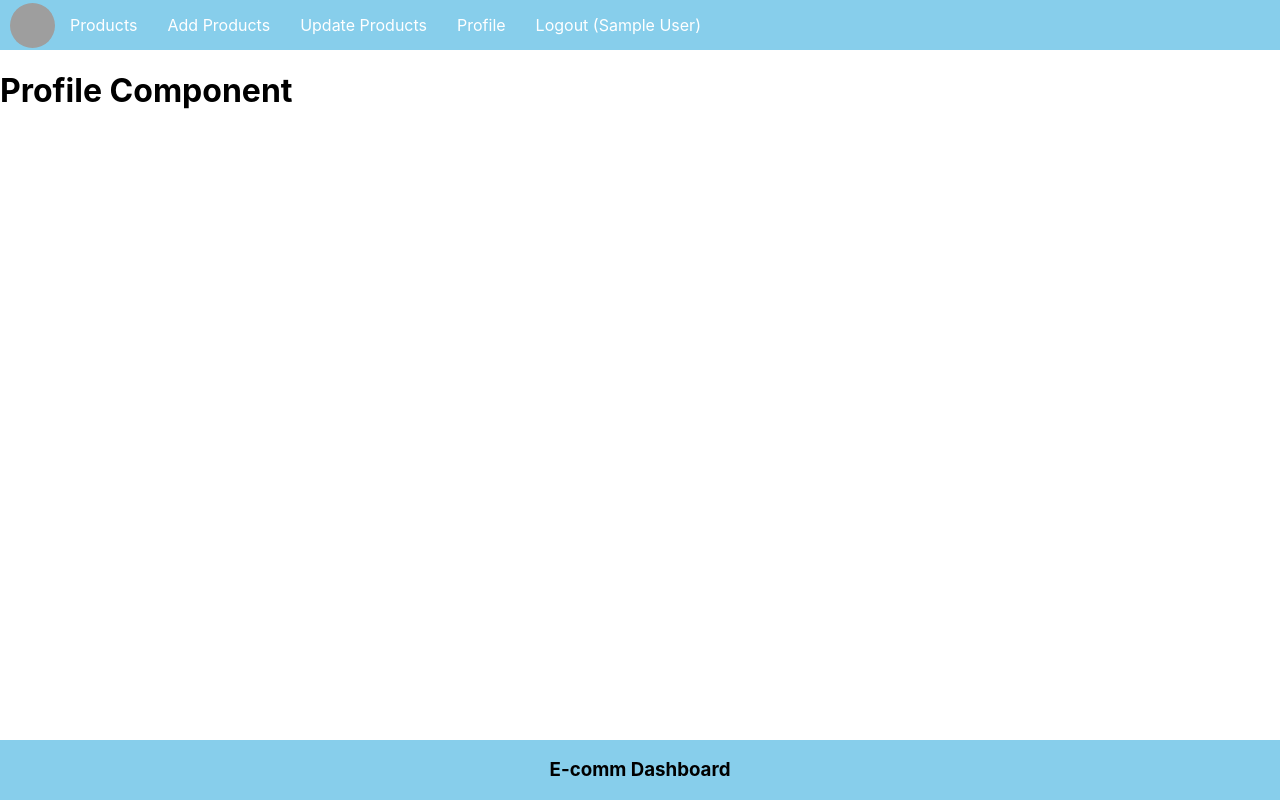
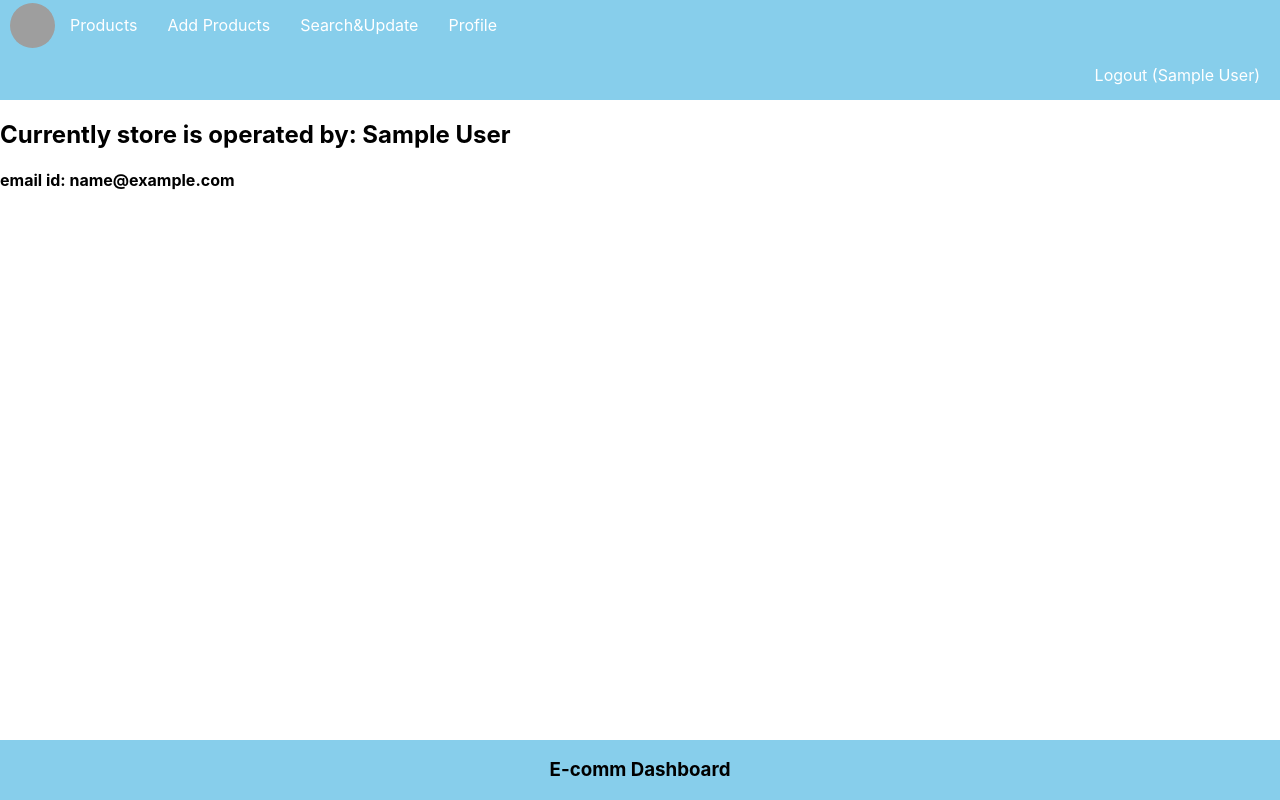
Before and after one commit to amitrajjnv2013/e-dashboard-front-end, a React (Create React App) app: page /profile in a window 1280 px wide. Built offline with nearby package versions, Linux system fonts and the light colour scheme; sample sign-in values are in the browser's storage; grey boxes are pictures that could not be loaded.

Commit message:
changes in profile.j, app.j

```diff
--- a/src/App.js
+++ b/src/App.js
@@ -8,6 +8,7 @@ import Login from './components/Login'
 import AddProduct from './components/AddProduct';
 import ProductList from './components/ProductList';
 import UpdateProduct from './components/UpdateComponent';
+import Profile from './components/Profile';
 
 function App() {
   return (
@@ -18,6 +19,8 @@ function App() {
        <Route element={<PrivateComponent />}>
        <Route path="/" element={<ProductList />} />
        <Route path="/add" element={<AddProduct />} />
+       <Route path="/profile" element={<Profile />} />
+       <Route path="/update" element={<ProductList />} />
        <Route path="/update/:id" element={<UpdateProduct />} />
        <Route path="/logout" element={<h1> Logout Component</h1>} />
        <Route path="/profile" element={<h1>Profile Component</h1>} />
--- a/src/components/AddProduct.js
+++ b/src/components/AddProduct.js
@@ -24,7 +24,14 @@ const AddProduct = () => {
             }
         });
         result = await result.json();
-        console.warn(result)
+        if(result){
+            alert('product added to store')
+            setCategory('')
+            setCompnay('')
+            setName('')
+            setPrice('')
+        }
+
 
     }
 
--- a/src/components/Nav.js
+++ b/src/components/Nav.js
@@ -14,17 +14,21 @@ const Nav = () => {
             <img
             alt='logo'
             className='logo'
-             src='https://yt3.ggpht.com/ytc/AKedOLR09bCpy_XTq2scU91URc0pWG0EqS_Yc_Zg-r9pBQ=s900-c-k-c0x00ffffff-no-rj' />
+             src='https://play-lh.googleusercontent.com/ACcO5GNgEhWmkkn1OOy35RSKPfZBQ907CKaFDY6cPvs3k98SDfWvgFQIghSbkTSq3Use=w240-h480-rw' />
             {
                 auth ?
-
+                    <>
                     <ul className="nav-ul">
                         <li><Link to="/">Products</Link></li>
                         <li><Link to="/add">Add Products</Link></li>
-                        <li><Link to="/update"> Update Products</Link></li>
+                        <li><Link to="/update"> Search&Update</Link></li>
                         <li><Link to="/profile">Profile</Link></li>
+
+                    </ul>
+                    <ul className="nav-ul nav-right">
                         <li> <Link onClick={logout} to="/signup">Logout ({ JSON.parse(auth).name})</Link></li>
                     </ul>
+                    </>
                     :
                     <ul className="nav-ul nav-right">
                         <li> <Link to="/signup">Sign Up</Link></li>
--- /dev/null
+++ b/src/components/Profile.js
@@ -0,0 +1,13 @@
+import React from 'react';
+
+const Profile=()=>{
+    const auth = localStorage.getItem('user');
+    return(
+        <div className="profile">
+            <h2>Currently store is operated by: { JSON.parse(auth).name} </h2>
+            <h4>email id: { JSON.parse(auth).email}</h4>
+        </div>
+    )
+}
+
+export default Profile;
```
